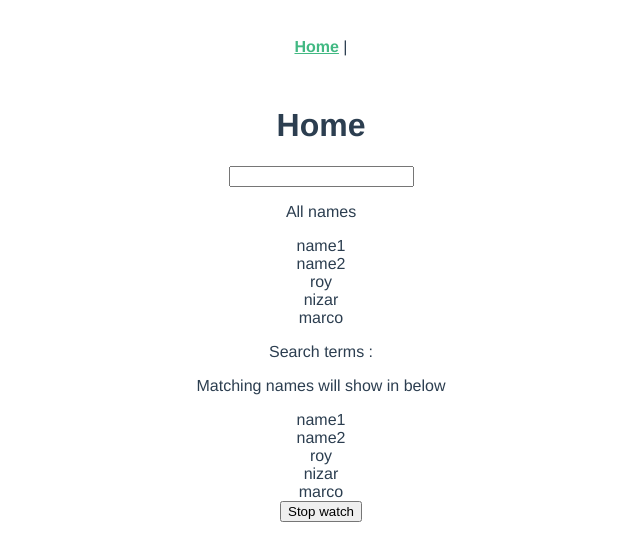
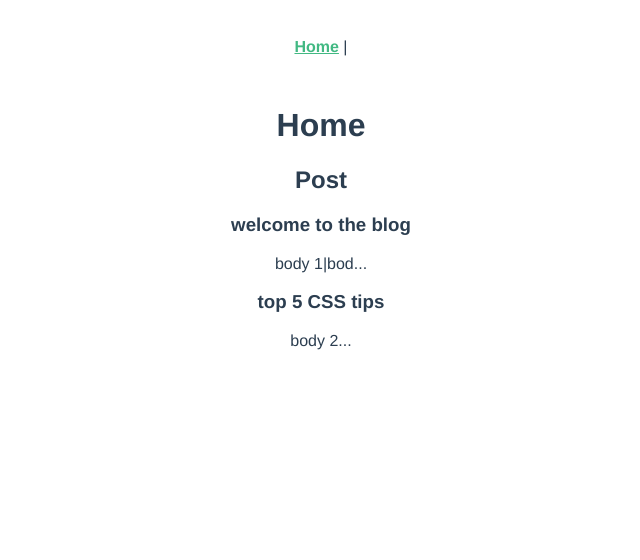
Before and after one commit to SHENEL98/Vue-basic, a Vue app in the folder composition_api/: page / in a window 1280 px wide. Shown: the top 560 px of the page, without its empty margins (319-959 px from the left). Built offline with nearby package versions, Linux system fonts and the light colour scheme.

Commit message:
Using props in setup

```diff
--- /dev/null
+++ b/composition_api/src/components/PostList.vue
@@ -0,0 +1,29 @@
+<template>
+  <div>
+    <h2>Post</h2>
+
+    <div class="post-list">
+      <div v-for="post in posts" :key="post.id">
+        <SinglePost :post="post" />
+      </div>
+    </div>
+  </div>
+</template>
+
+<script>
+import SinglePost from './SinglePost.vue'
+
+export default {
+  props: ["posts"],
+    components: {SinglePost},
+  setup(props){
+    console.log(props)
+    console.log(props.posts)
+
+  }
+
+};
+</script>
+
+<style>
+</style>
--- /dev/null
+++ b/composition_api/src/components/SinglePost.vue
@@ -0,0 +1,24 @@
+<template>
+  <div class="post">
+    <h3>{{ post.title }}</h3>
+    <p>{{ snippet }}</p>
+  </div>
+</template>
+
+<script>
+import { computed } from 'vue'
+export default {
+    props: ['post'],
+    setup(props){
+        const snippet = computed(()=>{
+            return props.post.body.substring(0,10)+ '...'
+        })
+        return {snippet}
+    }
+
+}
+</script>
+
+<style>
+
+</style>
--- a/composition_api/src/views/HomeView.vue
+++ b/composition_api/src/views/HomeView.vue
@@ -1,61 +1,23 @@
 <template>
   <div class="home">
     <h1>Home</h1>
-    <input type="text" v-model="search" />
-    <p>All names</p>
-    <div v-for="name in names" :key="name">
-      {{ name }}
-    </div>
-
-    <p>Search terms : {{ search }}</p>
-    <p>Matching names will show in below</p>
-    <div v-for="name in matchingNames" :key="name">
-      {{ name }}
-    </div>
-
-    <button @click="handleClick">Stop watch</button>
+    <PostList :posts="posts"/>
   </div>
 </template>
 
 <script>
-import { ref, computed, watch, watchEffect } from "vue";
-
+import { ref } from "vue";
+import PostList from '../components/PostList.vue';
 export default {
   name: "HomeView",
+  components : {PostList},
   setup() {
-    const search = ref("");
-    const names = ref(["name1", "name2", "roy", "nizar", "marco"]);
+    const posts = ref([
+      {title: 'welcome to the blog', body:'body 1|body 1|body 1|body 1|body 1', id:1},
+      {title: 'top 5 CSS tips', body:'body 2', id:2},
+    ])
 
-    // watch(search,() =>{
-    //   console.log('watch function ran')
-    // })
-
-    // watchEffect(() =>{
-    //   console.log('watchEffect function ran',search.value)
-    // })
-
-    //stop watching
-    const stopWatch = watch(search, () => {
-      console.log("watch function ran");
-    });
-
-    const stopEffect = watchEffect(() => {
-      console.log("watchEffect function ran", search.value);
-    });
-
-    const matchingNames = computed(() => {
-      return names.value.filter((name) => name.includes(search.value));
-    });
-
-    const handleClick = () =>{
-      stopWatch()
-      stopEffect()
-    }
-    return {
-      names,
-      search,
-      matchingNames,handleClick
-    };
+    return {posts}
   },
 };
 </script>
```
